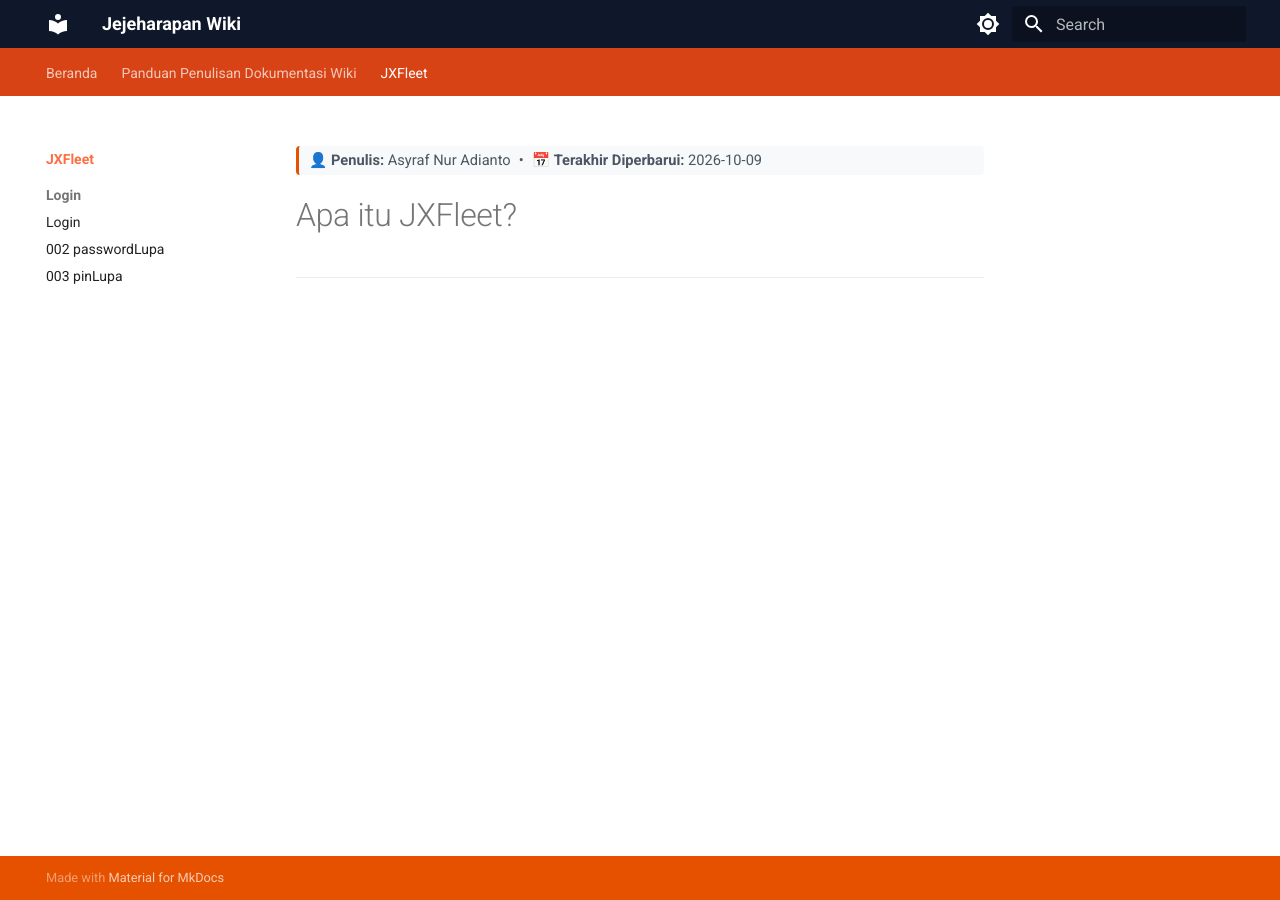
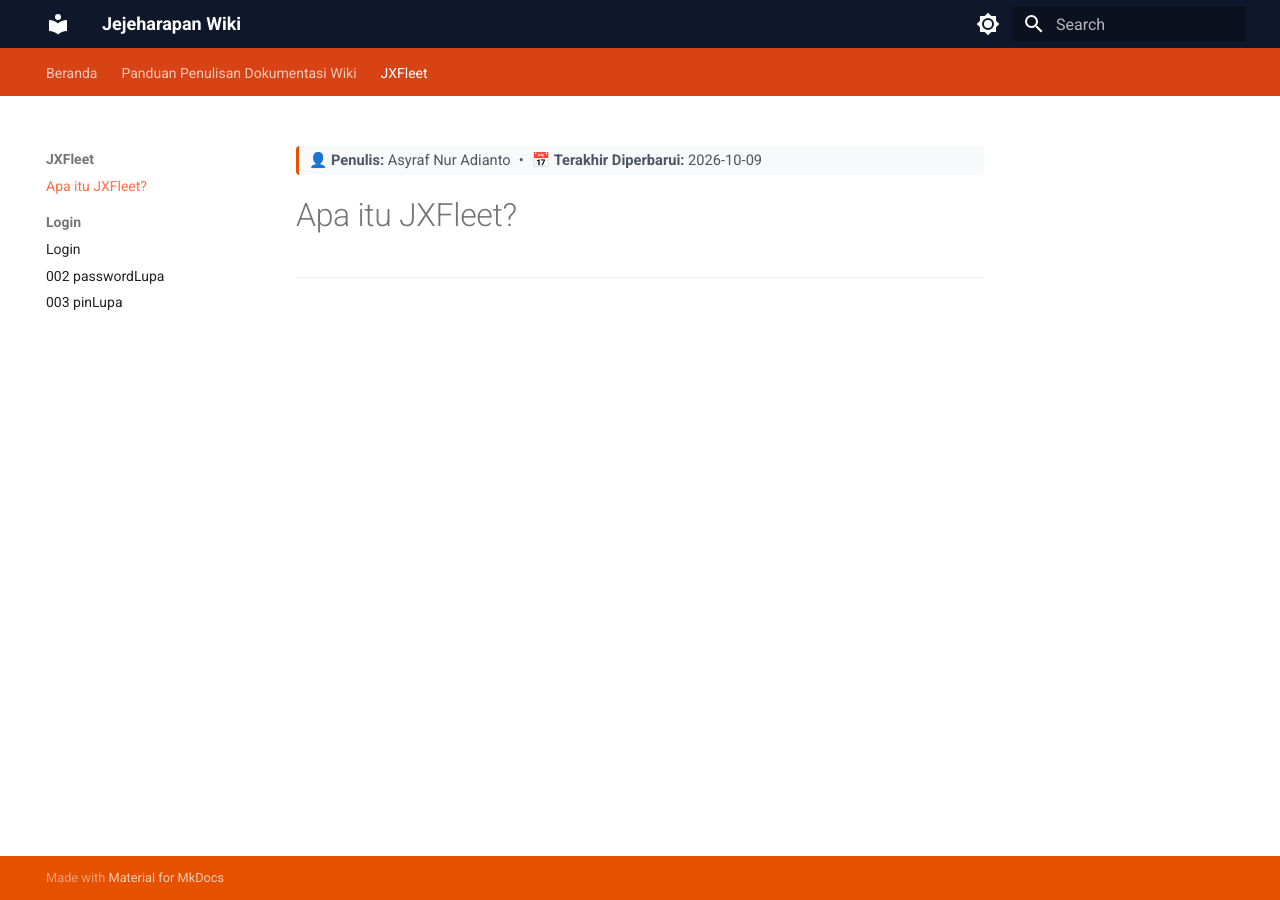
Before and after one commit to jejeharapan/wiki, an MkDocs documentation site: the page built from article/JXFleet/index.md, in a window 1280 px wide. Built offline with MkDocs 1.6.1 and Material for MkDocs 9.7.7, drawn with Linux system fonts in a browser that asks for light colours.

Commit message:
style: remove navigation.expand and navigation.indexes from mkdocs.yml

```diff
--- a/mkdocs.yml
+++ b/mkdocs.yml
@@ -24,8 +24,6 @@ theme:
   features:
     - navigation.tabs
     - navigation.sections
-    - navigation.expand
-    - navigation.indexes
     - navigation.top
     - search.suggest
     - search.highlight
```
Also changed, not shown: CONTEXT/project.md (+1 -1 lines).
